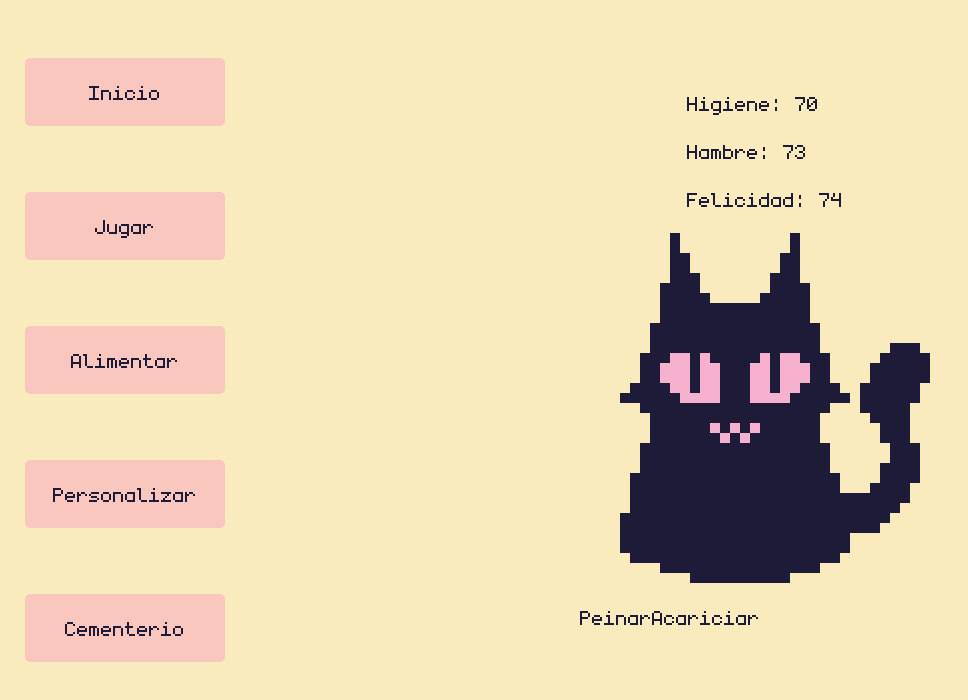
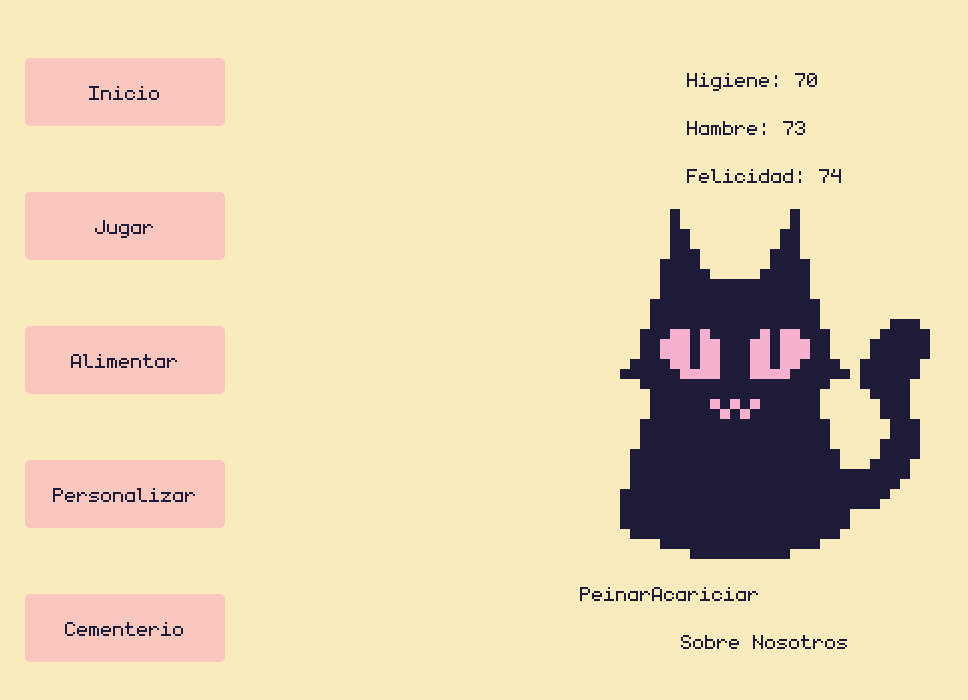
Before and after one commit to LuisGarrillo/tomo-kitten-next, a Next.js app: page /play in a window 1280 px wide. Shown: the top 700 px of the page, without its empty margins (0-968 px from the left). Built offline with nearby package versions, Linux system fonts and the light colour scheme.

Commit message:
Fix mood caching

```diff
--- a/src/app/layout.js
+++ b/src/app/layout.js
@@ -25,6 +25,9 @@ export default function RootLayout({ children }) {
         <main>
           <Timer/>
           {children}
+        <footer>
+          <Link href="">Sobre Nosotros</Link>
+        </footer>
         </main>
       </body>
     </html>
--- a/src/app/ui/components/kitten.js
+++ b/src/app/ui/components/kitten.js
@@ -7,9 +7,12 @@ import moodChange from '@/app/events/moodChange';
 import { saveData, getData } from '@/app/cache';
 
 export default function Kitten() {
-  let [mood, setMood] = useState(getData("mood", "regular"));
+  let [mood, setMood] = useState("");
 
   useEffect(() => {
+    let cachedMood = getData("mood", "regular");
+    mood = cachedMood;
+    setMood(mood);
     const handleMoodChange = (receivedMood) => {
       console.log("received: " + receivedMood)
       console.log("current: " + mood)
```
